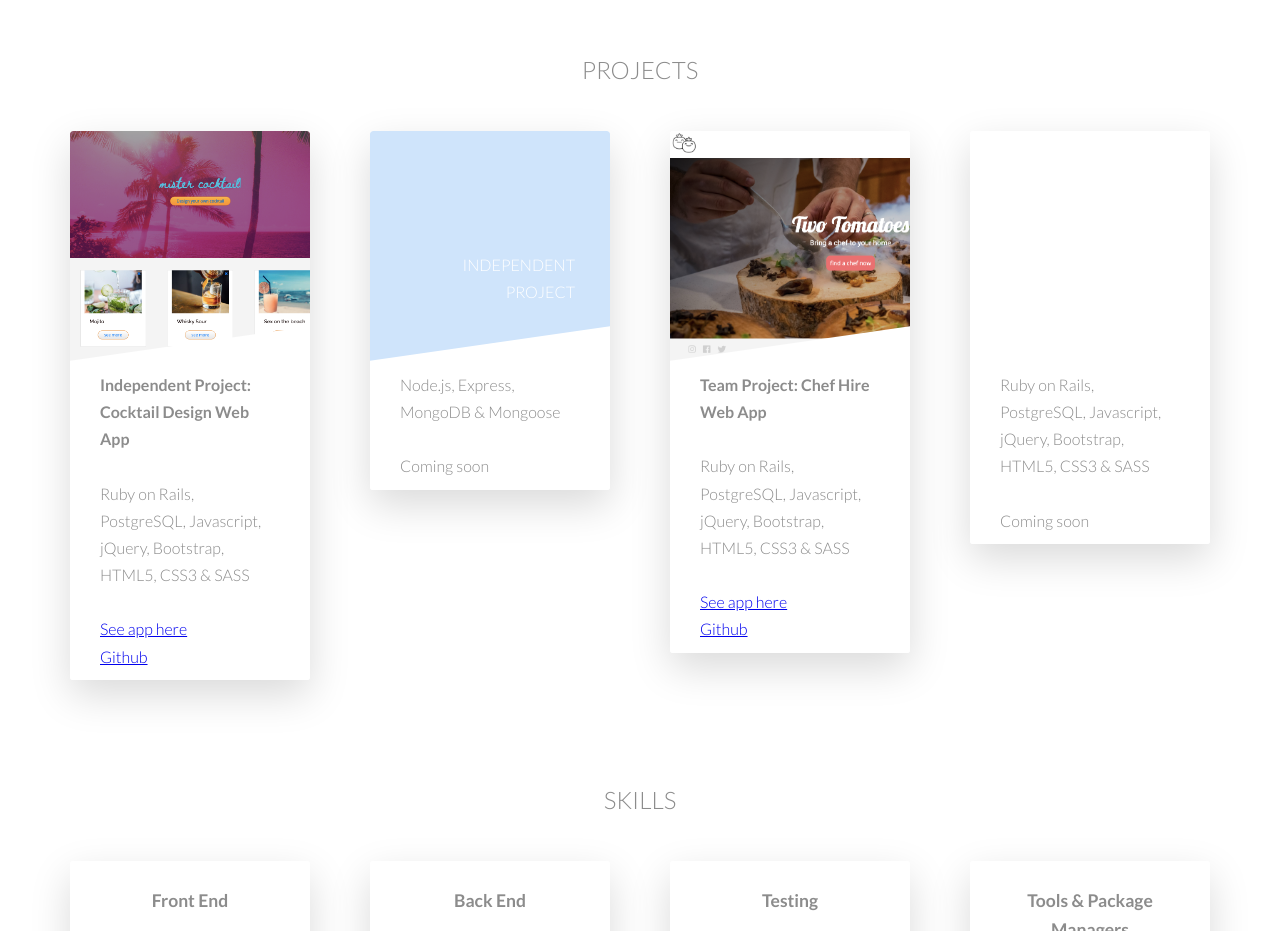
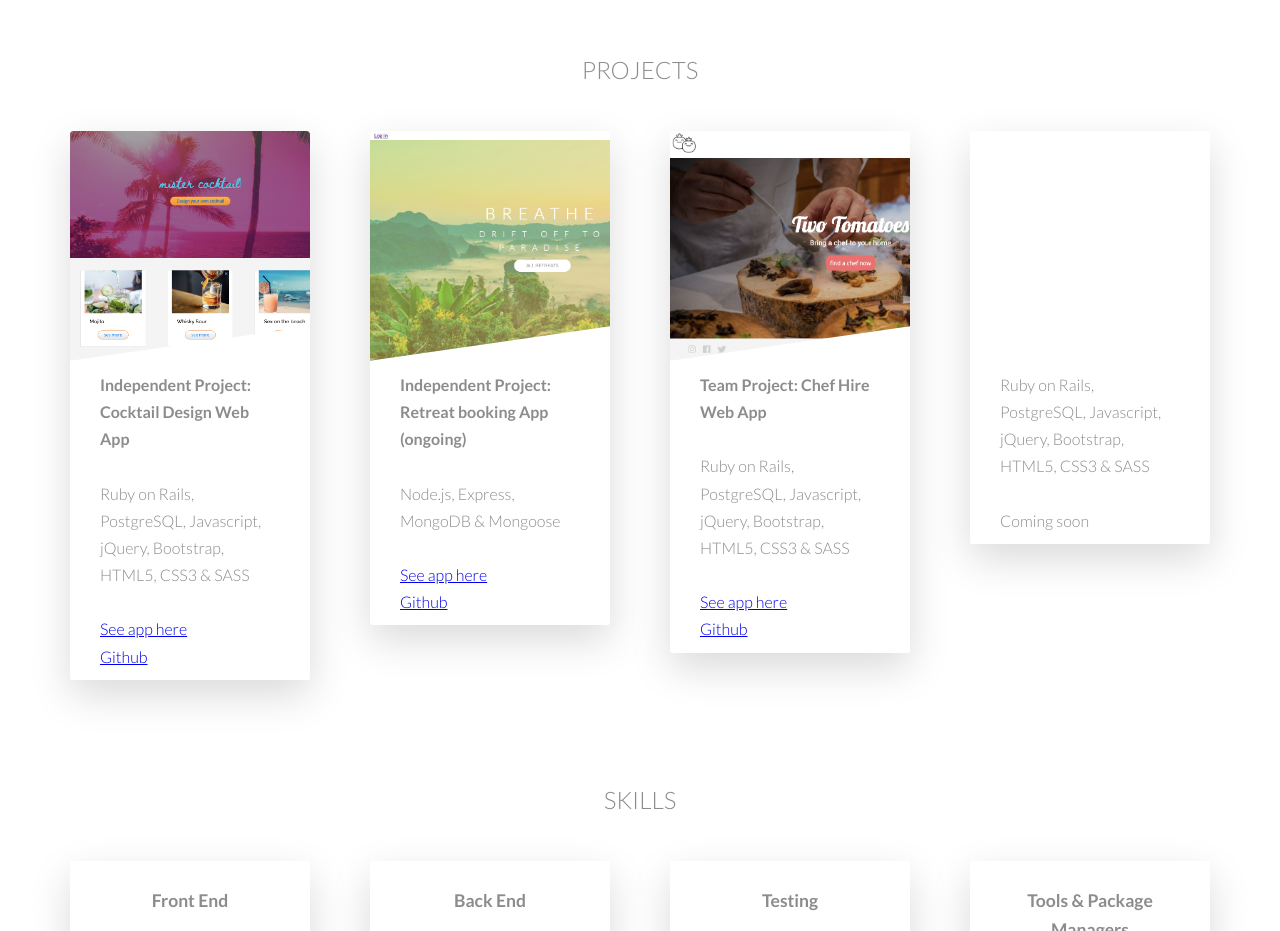
Before and after one commit to greentea-latte/lila-website, a website: page index.html in a window 1280 px wide. Shown: the part 840-1771 px from the top of the page. Drawn offline with nearby package versions, Linux system fonts and the light colour scheme.

Commit message:
updated index.html and style.css with new project

```diff
--- a/css/style.css
+++ b/css/style.css
@@ -235,7 +235,7 @@ input[type=submit]:active {
     .card__picture--1 {
       background-image: url(../../img/cocktails-project.jpeg); }
     .card__picture--2 {
-      background-color: #CFE4FB; }
+      background-image: url(../../img/blissful-retreats.jpg);}
     .card__picture--3 {
       background-image: url(../../img/chef-app.jpg); }
   .card__heading {
--- a/index.html
+++ b/index.html
@@ -75,16 +75,17 @@
                                 <div class="card__picture card__picture--2">
                                     &nbsp;
                                 </div>
-                                <h4 class="card__heading">
-                                    <span class="card__heading-span card__heading-span--2">Independent Project</span>
-                                </h4>
+
                                 <div class="card__details">
-                                  <p>
-                                  Node.js, Express, MongoDB & Mongoose
+                                 <p><strong>
+                                  Independent Project: Retreat booking App (ongoing) </strong>
                                   </p>
                                   <br>
                                   <p>
-                                  Coming soon</p>
+                                   Node.js, Express, MongoDB & Mongoose</p>
+                                   <br>
+                                  <a href="https://blissful-retreats.herokuapp.com" target="_blank"><p>See app here</p></a>
+                                   <a href="https://github.com/greentea-latte/blissful-retreats" target="_blank"><p>Github</p></a>
                                 </div>
 
                             </div>
```
Also changed, not shown: img/blissful-retreats.jpg (added), 2 other files.
